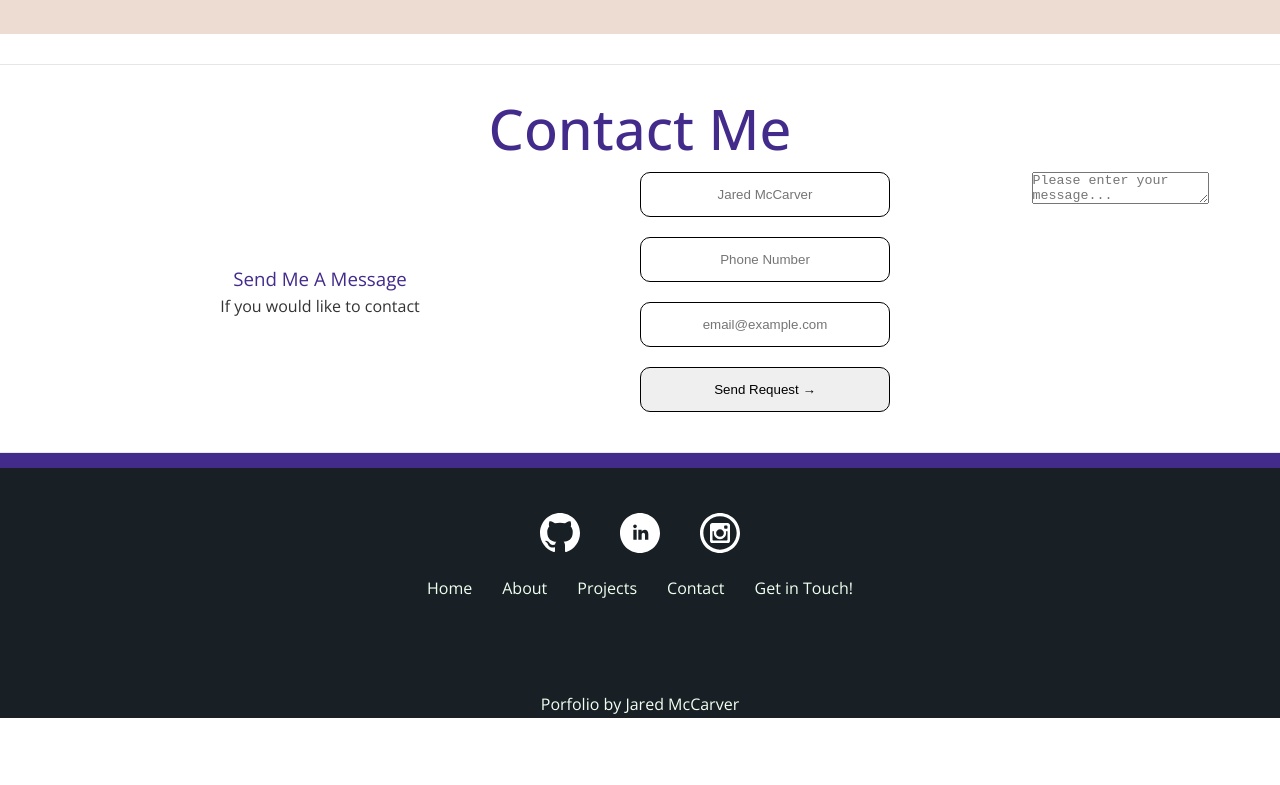
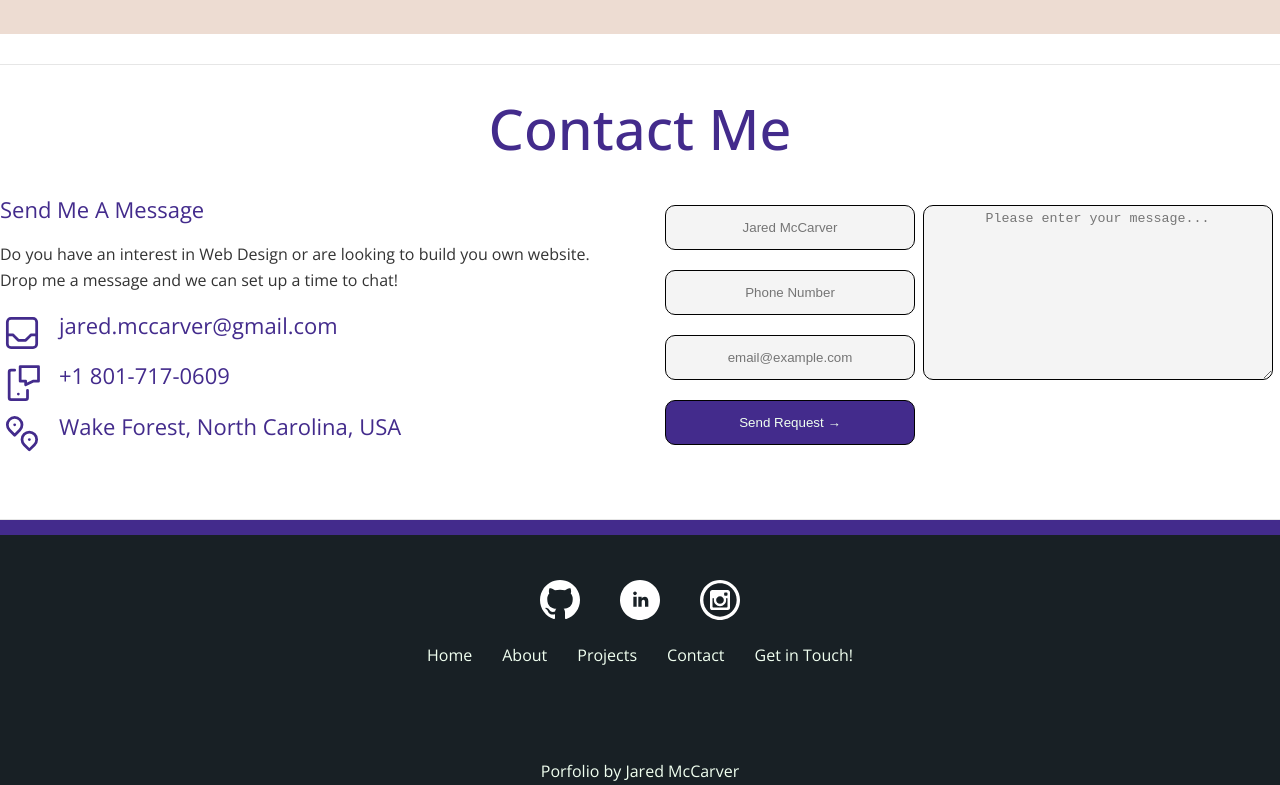
Before and after one commit to jsmccarver/Jared-Porfolio, a Next.js app: page / in a window 1280 px wide. Shown: the part 2206-2991 px from the top of the page. Before the commit the page ends 2924 px from the top, so only its background shows below. Built offline with nearby package versions, Linux system fonts and the light colour scheme.

Commit message:
Added Contact

```diff
--- a/Components/Header.js
+++ b/Components/Header.js
@@ -33,7 +33,7 @@ function Header() {
               </Link>
             </li>
             <li>
-              <Link href="./contact">
+              <Link href="/#contact">
                 <a>
                   <h3>contact</h3>
                 </a>
--- a/pages/index.js
+++ b/pages/index.js
@@ -38,10 +38,76 @@ export default function Home() {
           </div>
           <div className={Styles.contactwrapper} id="contact">
             <h1>Contact Me</h1>
-            <div  className={Styles.contact}>
-              <div>
+            <div className={Styles.contact}>
+              <div className={Styles.contacttext}>
                 <h3>Send Me A Message</h3>
-                <p>If you would like to contact</p>
+                <p>
+                  Do you have an interest in Web Design or are looking to build
+                  you own website. Drop me a message and we can set up a time to
+                  chat!
+                </p>
+                <ul>
+                  <li>
+                    <svg
+                      xmlns="http://www.w3.org/2000/svg"
+                      class="icon icon-tabler icon-tabler-inbox"
+                      width="44"
+                      height="44"
+                      viewBox="0 0 24 24"
+                      stroke-width="1.5"
+                      stroke="#432b8c"
+                      fill="none"
+                      stroke-linecap="round"
+                      stroke-linejoin="round"
+                    >
+                      <path stroke="none" d="M0 0h24v24H0z" fill="none" />
+                      <rect x="4" y="4" width="16" height="16" rx="2" />
+                      <path d="M4 13h3l3 3h4l3 -3h3" />
+                    </svg>
+                    <h3>jared.mccarver@gmail.com</h3>
+                  </li>
+                  <li>
+                    <svg
+                      xmlns="http://www.w3.org/2000/svg"
+                      class="icon icon-tabler icon-tabler-device-mobile-message"
+                      width="44"
+                      height="44"
+                      viewBox="0 0 24 24"
+                      stroke-width="1.5"
+                      stroke="#432b8c"
+                      fill="none"
+                      stroke-linecap="round"
+                      stroke-linejoin="round"
+                    >
+                      <path stroke="none" d="M0 0h24v24H0z" fill="none" />
+                      <path d="M11 3h10v8h-3l-4 2v-2h-3z" />
+                      <path d="M15 16v4a1 1 0 0 1 -1 1h-8a1 1 0 0 1 -1 -1v-14a1 1 0 0 1 1 -1h2" />
+                      <path d="M10 18v.01" />
+                    </svg>
+                    <h3>+1 801-717-0609</h3>
+                  </li>
+                  <li>
+                    <svg
+                      xmlns="http://www.w3.org/2000/svg"
+                      class="icon icon-tabler icon-tabler-map-pins"
+                      width="44"
+                      height="44"
+                      viewBox="0 0 24 24"
+                      stroke-width="1.5"
+                      stroke="#432b8c"
+                      fill="none"
+                      stroke-linecap="round"
+                      stroke-linejoin="round"
+                    >
+                      <path stroke="none" d="M0 0h24v24H0z" fill="none" />
+                      <path d="M10.828 9.828a4 4 0 1 0 -5.656 0l2.828 2.829l2.828 -2.829z" />
+                      <line x1="8" y1="7" x2="8" y2="7.01" />
+                      <path d="M18.828 17.828a4 4 0 1 0 -5.656 0l2.828 2.829l2.828 -2.829z" />
+                      <line x1="16" y1="15" x2="16" y2="15.01" />
+                    </svg>
+                    <h3>Wake Forest, North Carolina, USA</h3>
+                  </li>
+                </ul>
               </div>
 
               <form
@@ -75,15 +141,6 @@ export default function Home() {
                     placeholder="email@example.com"
                     required=""
                   />
-                  <button
-                    type="submit"
-                    onClick={(e) => {
-                      e.preventDefault();
-                    }}
-                    className={Styles.button}
-                  >
-                    Send Request &#8594;
-                  </button>
                 </div>
                 <div className={Styles.messagebox}>
                   <textarea
@@ -93,6 +150,15 @@ export default function Home() {
                     required=""
                   ></textarea>
                 </div>
+                <button
+                  type="submit"
+                  onClick={(e) => {
+                    e.preventDefault();
+                  }}
+                  className={Styles.button}
+                >
+                  Send Request &#8594;
+                </button>
               </form>
             </div>
           </div>
--- a/styles/Contact.module.css
+++ /dev/null
@@ -1,44 +0,0 @@
-
-.Wrapper{
-    height: 100%;
-    display: flex;
-    flex-direction: column;
-    align-items: center;
-    justify-content: center;
-    flex: 1;
-}
-.contact {
-  display: grid;
-  grid-template-columns: 1fr 2fr !important;
-  gap: 40px;
-  justify-content: center;
-  align-items: center;
-  height: 100%;
-  width: 100%;
-}
-.contactform {
-  display: grid;
-  grid-template-columns: 1fr !important;
-  gap: 10px !important;
-  padding: 10px 30px !important;
-  justify-content: center;
-  align-items: center;
-  height: 100%;
-  width: 100%;
-}
-.contact-boxes {
-}
-.wordbox {
-  width: 100%;
-  padding: 10px 0px;
-  margin: 0px !important;
-  background-color: #008ccf;
-}
-
-.wordbox h3 {
-  width: 100%;
-  text-align: center;
-}
-.formbox {
-  background-color: #f5f6f7;
-}
--- a/styles/Home.module.css
+++ b/styles/Home.module.css
@@ -63,33 +63,78 @@
 .contact {
   display: grid;
   grid-template-columns: 1fr 1fr;
-  max-width: 1500px;
-  margin: 0 auto;
+  max-width: 1325px;
+  gap: 0px 50px;
+  margin: 30px auto;
   align-items: center;
-  justify-content: center;
+  justify-content: left;
+}
+.contacttext {
+  display: flex;
+  flex-direction: column;
+  justify-self: left;
+  align-self: flex-start;
+  text-align: left;
+}
+.contacttext h3 {
+  font-size: 22px;
+  margin-bottom: 15px;
+}
+.contacttext p {
+  font-size: 16px;
+  margin-bottom: 15px;
+}
+.contacttext ul li {
+  display: flex;
+  flex-direction: row;
+  align-items: center;
+  justify-content: left;
+}
+.contacttext ul li svg {
+  margin-right: 15px;
 }
 .contactform {
   display: grid;
   gap: 0px 0px;
-  grid-template-columns: 1fr 1fr;
+  grid-template-columns: 1fr 2fr;
 }
 .contactinputs {
   display: flex;
   flex-direction: column;
 }
 .contactinputs input,
-.contactinputs button {
+.contactform button {
   margin: 10px 0px;
   height: 45px;
   width: 250px;
   border: 1px black solid;
   border-radius: 10px;
   text-align: center;
+  background-color: #f4f4f4;
+}
+.contactform button {
+  background-color: #432b8c;
+  color: honeydew;
+}
+.contactform button:hover {
+  cursor: pointer;
+  background-color: #331f70;
 }
 .messagebox {
   margin: 10px 0px;
   justify-self: center;
-  width: 250px;
+}
+.messagebox textarea {
+  width: 350px;
+  max-width: 350px;
+  min-width: 350px;
+  height: 100%;
+  max-height: 300px;
+  border: 1px black solid;
+  border-radius: 10px;
+  text-align: center;
+  padding: 5px;
+  background-color: #f4f4f4;
 }
 @media screen and (max-width: 1050px) {
   .Intro {
@@ -97,7 +142,7 @@
     grid-template-columns: 1fr !important;
   }
   .Intro-text {
-    padding: 0 5px;
+    padding: 0 8px;
     grid-template-columns: 1fr;
     align-items: center !important;
     justify-content: center !important;
@@ -123,5 +168,30 @@
   }
   .contact {
     grid-template-columns: 1fr;
+    padding: 0 5px;
+  }
+  .contacttext {
+    text-align: center;
+  }
+  .contactform {
+    justify-self: center;
+    grid-template-columns: 1fr;
+  }
+  .contactinputs input, .contactform button {
+    width: 350px;
+
+  }
+  .contacttext ul li {
+    margin: 0 30px;
+    display: flex;
+    text-align: left;
+
+  }
+
+  .contacttext ul li svg {
+    align-self: right;
+    justify-content: end;
+    justify-items: end;
+    justify-self: end;
   }
 }
```
Also changed, not shown: pages/about.js (deleted, +0 -90 lines).
